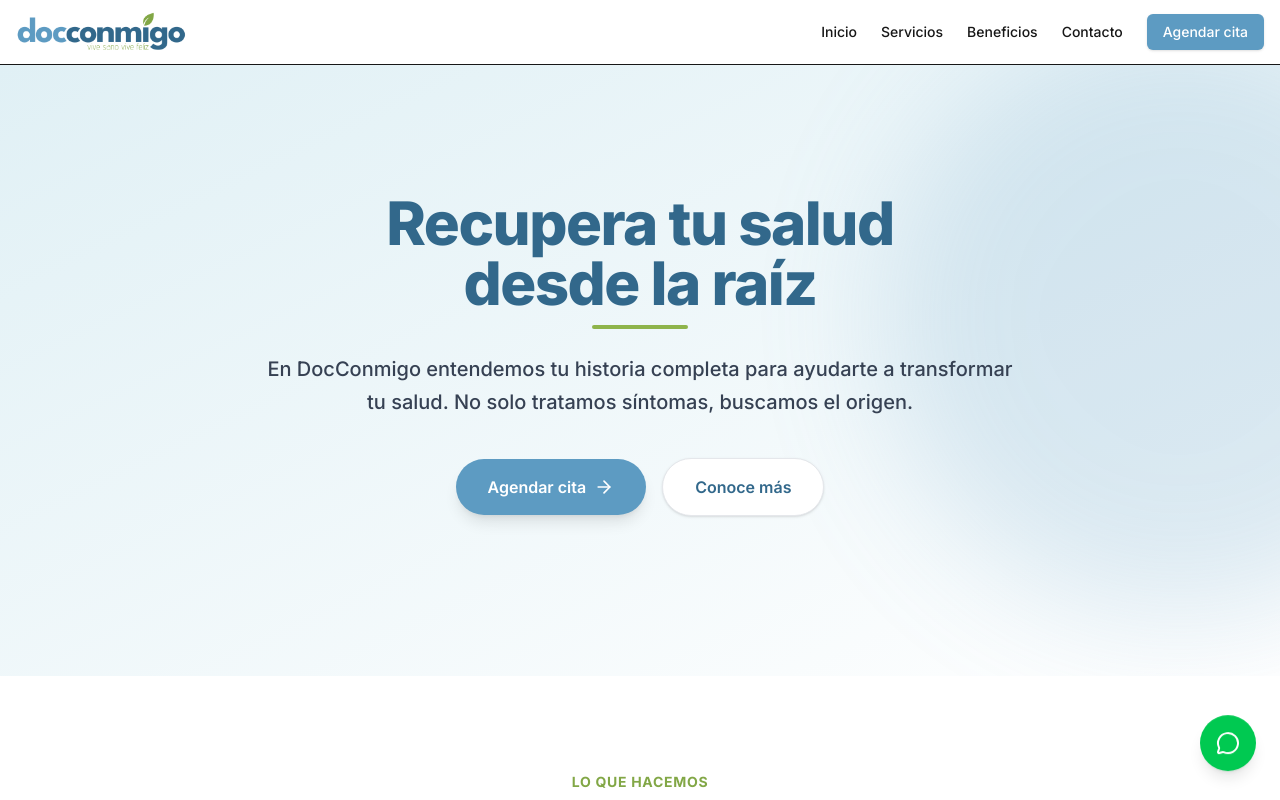
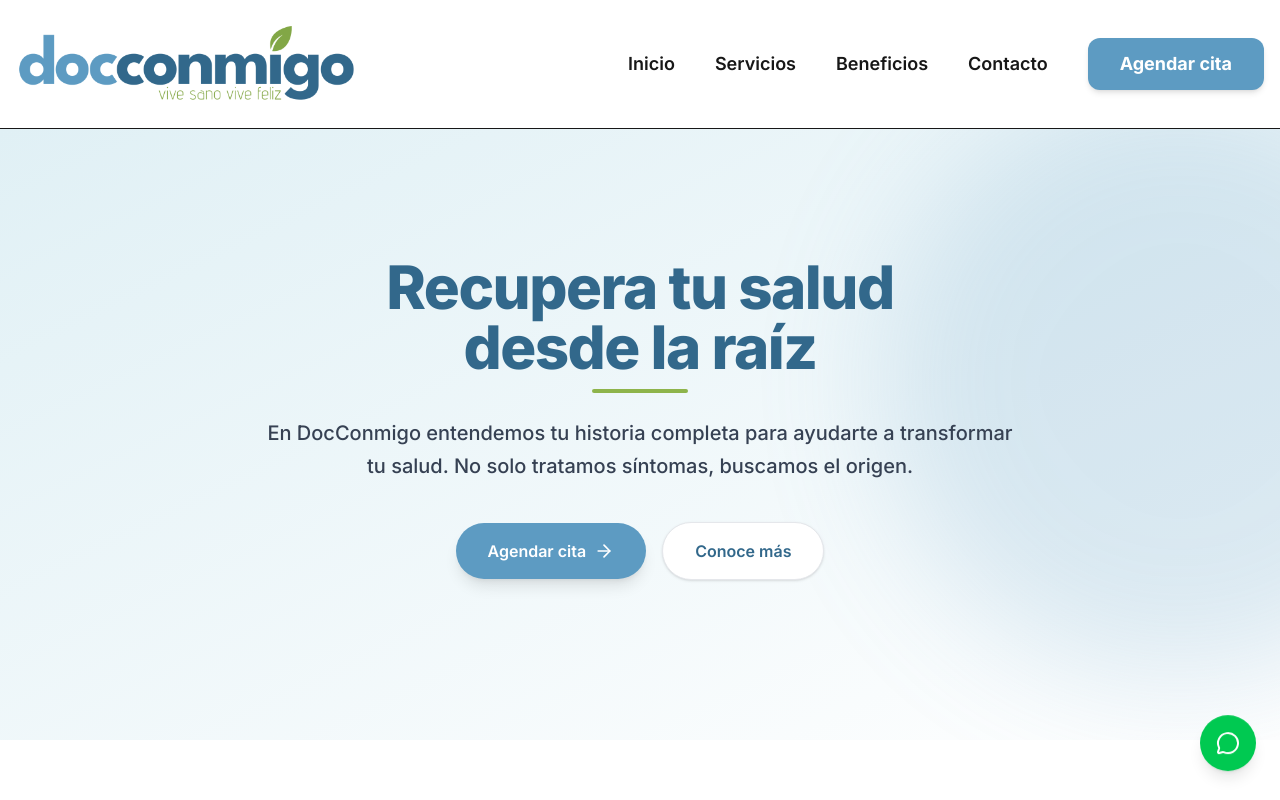
Before and after one commit to icodecauseiloveit/docconmigo_web, a Next.js app: page / in a window 1280 px wide. Shown: the top 800 px of the page. Built offline with nearby package versions, Linux system fonts and the light colour scheme.

Commit message:
style: increase navbar height, logo size, and menu font size

```diff
--- a/src/components/layout/Navbar.tsx
+++ b/src/components/layout/Navbar.tsx
@@ -4,21 +4,21 @@ import { Menu } from 'lucide-react';
 export default function Navbar() {
   return (
     <header className="sticky top-0 z-50 w-full border-b bg-white/95 backdrop-blur supports-[backdrop-filter]:bg-white/60">
-      <div className="container mx-auto px-4 h-16 flex items-center justify-between">
+      <div className="container mx-auto px-4 h-32 flex items-center justify-between">
         <Link href="/" className="flex items-center gap-2">
           {/* eslint-disable-next-line @next/next/no-img-element */}
-          <img src="/logo-docconmigo-web.png" alt="DocConmigo Logo" className="h-10 w-auto" />
+          <img src="/logo-docconmigo-web.png" alt="DocConmigo Logo" className="h-20 w-auto" />
         </Link>
 
-        <nav className="hidden md:flex gap-6 items-center">
-          <Link href="/" className="text-sm font-medium hover:text-primary transition-colors">Inicio</Link>
-          <Link href="/#servicios" className="text-sm font-medium hover:text-primary transition-colors">Servicios</Link>
-          <Link href="/#beneficios" className="text-sm font-medium hover:text-primary transition-colors">Beneficios</Link>
-          <Link href="/#contacto" className="text-sm font-medium hover:text-primary transition-colors">Contacto</Link>
+        <nav className="hidden md:flex gap-10 items-center">
+          <Link href="/" className="text-lg font-semibold hover:text-primary transition-colors">Inicio</Link>
+          <Link href="/#servicios" className="text-lg font-semibold hover:text-primary transition-colors">Servicios</Link>
+          <Link href="/#beneficios" className="text-lg font-semibold hover:text-primary transition-colors">Beneficios</Link>
+          <Link href="/#contacto" className="text-lg font-semibold hover:text-primary transition-colors">Contacto</Link>
 
           <Link
             href="/#contacto"
-            className="bg-primary hover:bg-secondary text-white px-4 py-2 rounded-md text-sm font-medium transition-colors shadow-sm"
+            className="bg-primary hover:bg-secondary text-white px-8 py-3 rounded-xl text-lg font-bold transition-all shadow-md hover:scale-105"
           >
             Agendar cita
           </Link>
```
